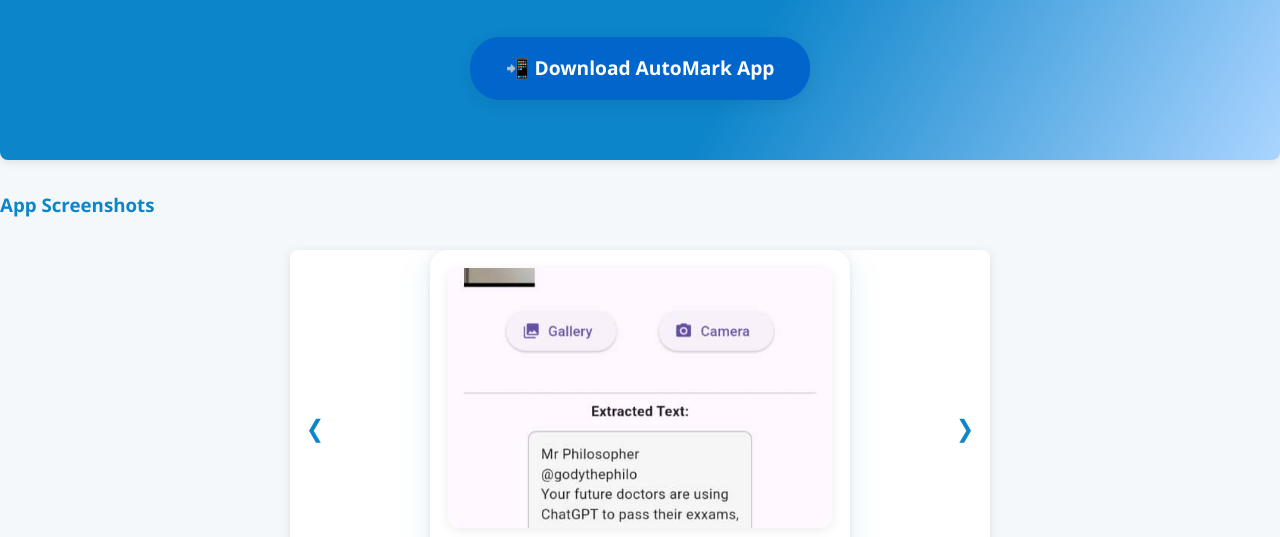
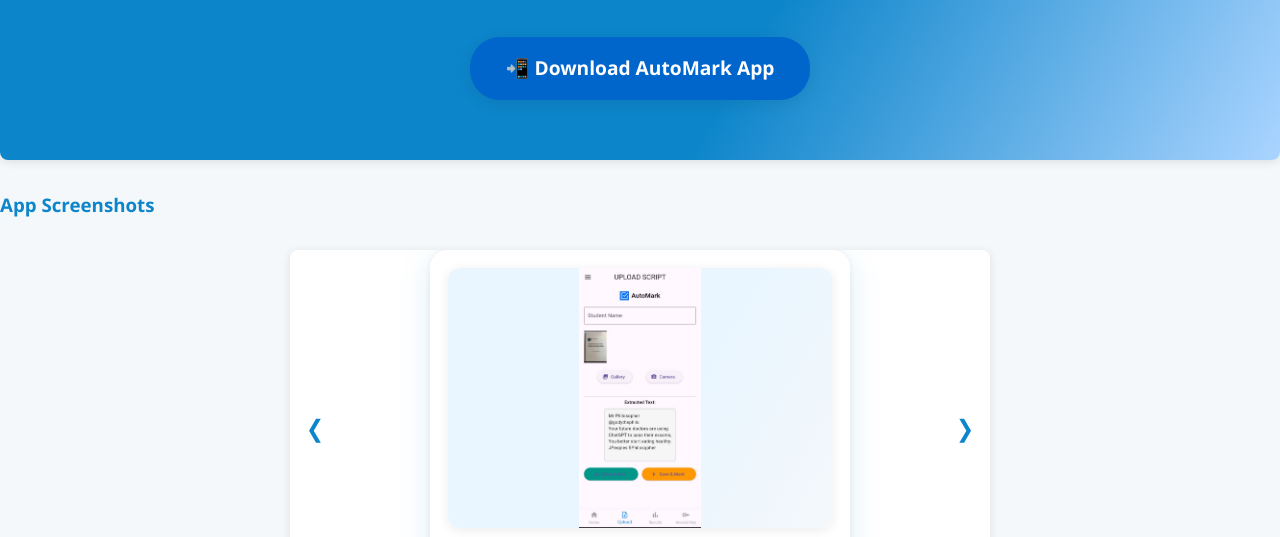
Before and after one commit to Jovans-code/AutoMark-CS-Project-site, a plain HTML site: page templates/index.html in a window 1280 px wide. Shown: the part 263-800 px from the top of the page. Drawn offline with Linux system fonts and the light colour scheme.

Commit message:
checkout for this

```diff
--- a/static/styles/style.css
+++ b/static/styles/style.css
@@ -475,10 +475,12 @@
 .slide-card img {
     width: 100%;
     height: 260px;
-    object-fit: cover;
+    object-fit: contain;
     border-radius: 12px;
     margin-bottom: 12px;
     box-shadow: 0 2px 12px rgba(0,0,0,0.08);
+    background: linear-gradient(120deg, #eaf6ff 60%, #f4f8fb 100%);
+    display: block;
 }
 .slide-caption {
     font-size: 1.08rem;
```
Also changed, not shown: 1 other file.
